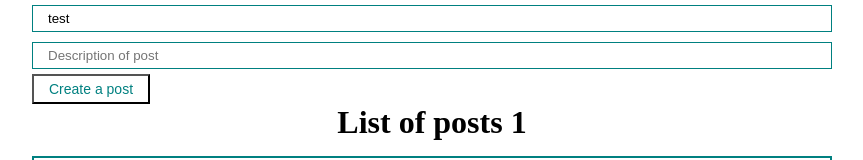
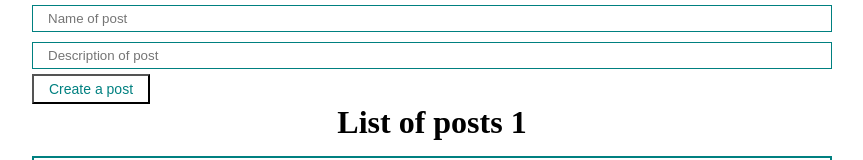
Before and after one commit to AndreyChim/react-fund-course, a React (Create React App) app: page / in a window 1280 px wide. Shown: the top 160 px of the page, without its empty margins (208-1071 px from the left). Built offline with nearby package versions, Linux system fonts and the light colour scheme.

Commit message:
Add e preventDefault

```diff
--- a/src/App.js
+++ b/src/App.js
@@ -14,7 +14,7 @@ function App() {
     { id: 3, title: 'Javascript 3', body: 'Description'}
   ])
 
-  const [title, setTitle] = useState('test')
+  const [title, setTitle] = useState('')
   console.log('title:', title, 'setTitle:', setTitle)
   console.log('MyInput Props:', {
     value: title,
@@ -26,8 +26,9 @@ function App() {
     checked: undefined,   // Not applicable for text input
     disabled: undefined   // You're not passing disabled
   })
-  const addNewPost = () => {
-
+  const addNewPost = (e) => {
+    e.preventDefault()
+    console.log(title)
   }
 
   return (
@@ -54,7 +55,7 @@ function App() {
             placeholder="Name of post"
         />
           <MyInput type="text" placeholder="Description of post"/>
-          <MyButton onClick={addNewPost}>Create a post</MyButton>
+          <MyButton type="submit" onClick={addNewPost}>Create a post</MyButton>
       </form>
       <PostList posts={posts} title="List of posts 1"/>
     </div>
```
